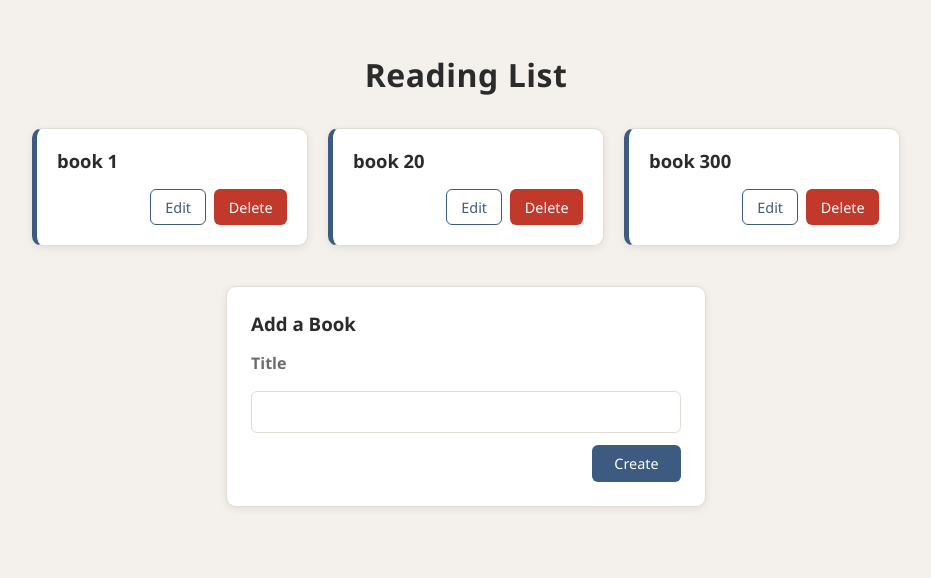
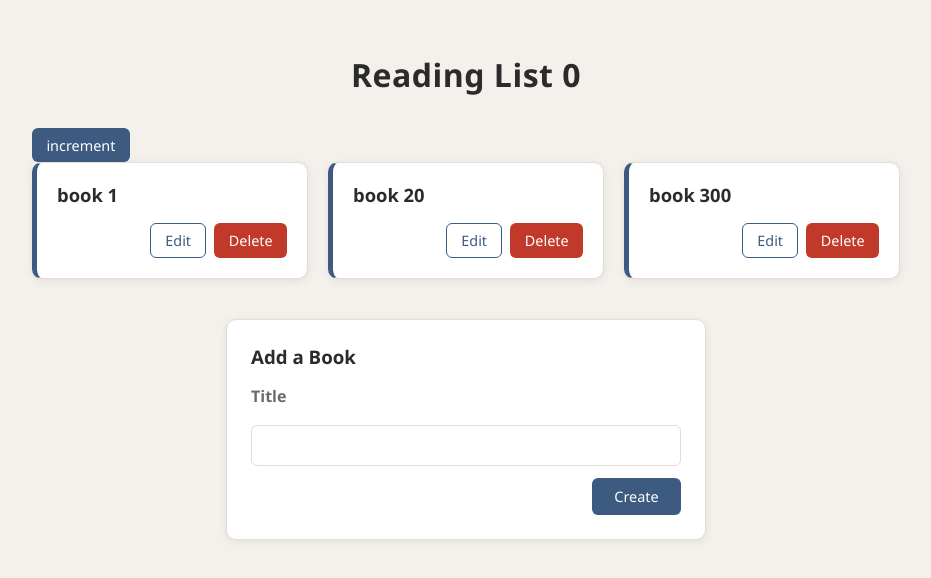
Before and after one commit to majd-hourani/react-book-shelf, a React (Vite) app: page / in a window 1280 px wide. Shown: the top 578 px of the page, without its empty margins (174-1105 px from the left). Built offline with nearby package versions, Linux system fonts and the light colour scheme; data requests are answered from the project's data file.

Commit message:
create BooksContext provider with shared count state

```diff
--- a/src/App.jsx
+++ b/src/App.jsx
@@ -1,12 +1,15 @@
-import { useEffect, useState } from "react";
+import { useContext, useEffect, useState } from "react";
 import BookCreate from "./components/BookCreate";
 import BookList from "./components/BookList";
 
 import { createBook, deleteBook, editBook, fetchBooks } from "./api";
+import { BooksContext } from "./context/BooksContext";
 
 function App() {
   const [books, setBooks] = useState([]);
   const [isLoading, setIsLoading] = useState(false);
+
+  const { count, incrementCount } = useContext(BooksContext);
 
   async function handleCreateBook(title) {
     try {
@@ -58,7 +61,8 @@ function App() {
 
   return (
     <div className="app">
-      <h1>Reading List</h1>
+      <h1>Reading List {count}</h1>
+      <button onClick={incrementCount}>increment</button>
 
       {isLoading ? (
         <p>Loading books...</p>
--- /dev/null
+++ b/src/context/BooksContext.jsx
@@ -0,0 +1,22 @@
+import { createContext, useState } from "react";
+
+const BooksContext = createContext();
+
+function Provider({ children }) {
+  const [count, setCount] = useState(0);
+
+  function incrementCount() {
+    setCount(count + 1);
+  }
+
+  const valueToShare = { count, incrementCount };
+
+  return (
+    <BooksContext.Provider value={valueToShare}>
+      {children}
+    </BooksContext.Provider>
+  );
+}
+
+export { BooksContext };
+export default Provider;
--- a/src/main.jsx
+++ b/src/main.jsx
@@ -3,8 +3,12 @@ import { createRoot } from "react-dom/client";
 import "./index.css";
 import App from "./App.jsx";
 
+import Provider from "./context/BooksContext.jsx";
+
 createRoot(document.getElementById("root")).render(
   <StrictMode>
-    <App />
+    <Provider>
+      <App />
+    </Provider>
   </StrictMode>,
 );
```
